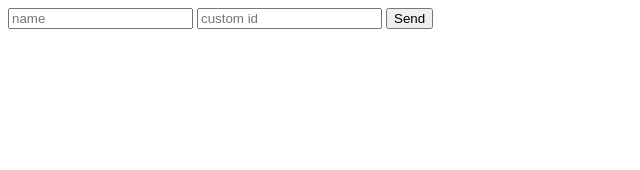
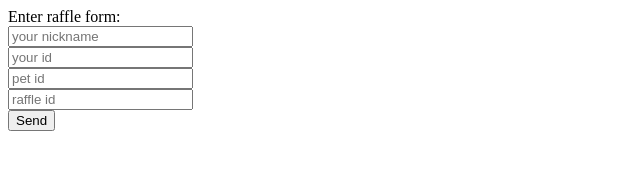
Before and after one commit to PatchTheCat12/testsite, a plain HTML site: page submitform.html in a window 1280 px wide. Shown: the whole page, without its empty margins (0-640 px from the left). Drawn offline with Linux system fonts and the light colour scheme.

Commit message:
Update submitform.html

```diff
--- a/submitform.html
+++ b/submitform.html
@@ -8,9 +8,12 @@
 
 <body>
 
-<form action="https://formsubmit.co/d0f7015c2f4754c15aea9e94fe3892cd" method="POST">
-     <input type="text" name="name" placeholder="name" required>
-     <input type="text" name="id" placeholder="custom id" required>
+<form action="https://formsubmit.co/xisaguru@mailgolem.com" method="POST">
+     Enter raffle form: <br>
+     <input type="text" name="nickname" placeholder="your nickname" required> <br>
+     <input type="number" name="yourid" placeholder="your id" required> <br>
+     <input type="number" name="petid" placeholder="pet id" required> <br>
+     <input type="number" name="raffleid" placeholder="raffle id" required> <br>
      <button type="submit">Send</button>
 </form>
 
```
